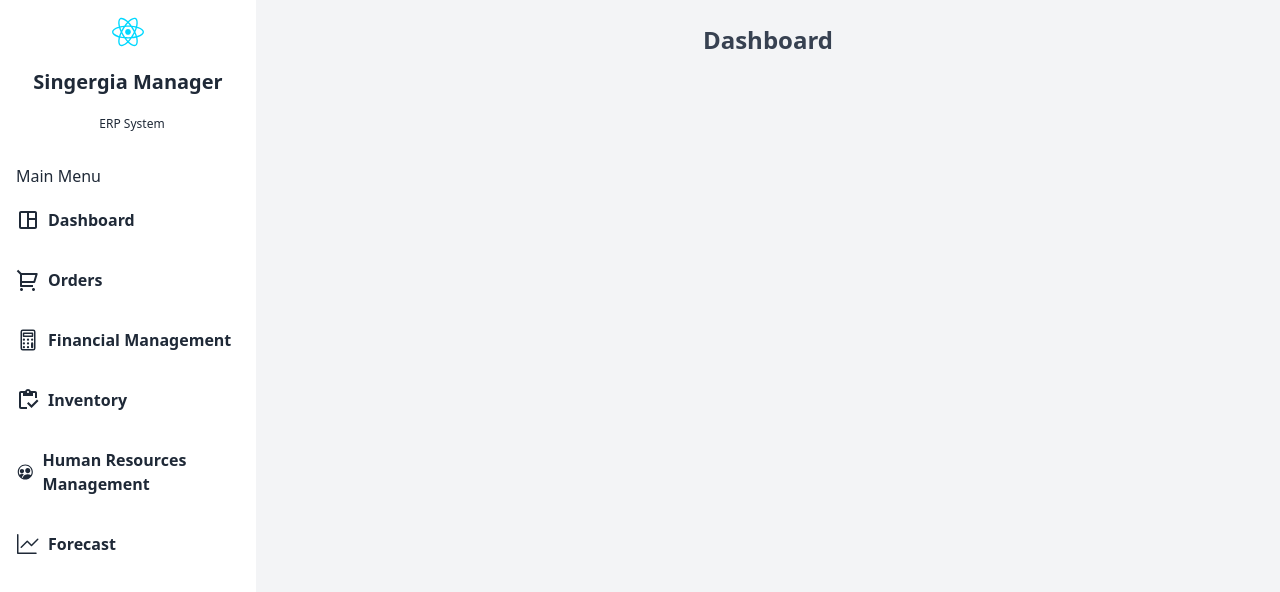
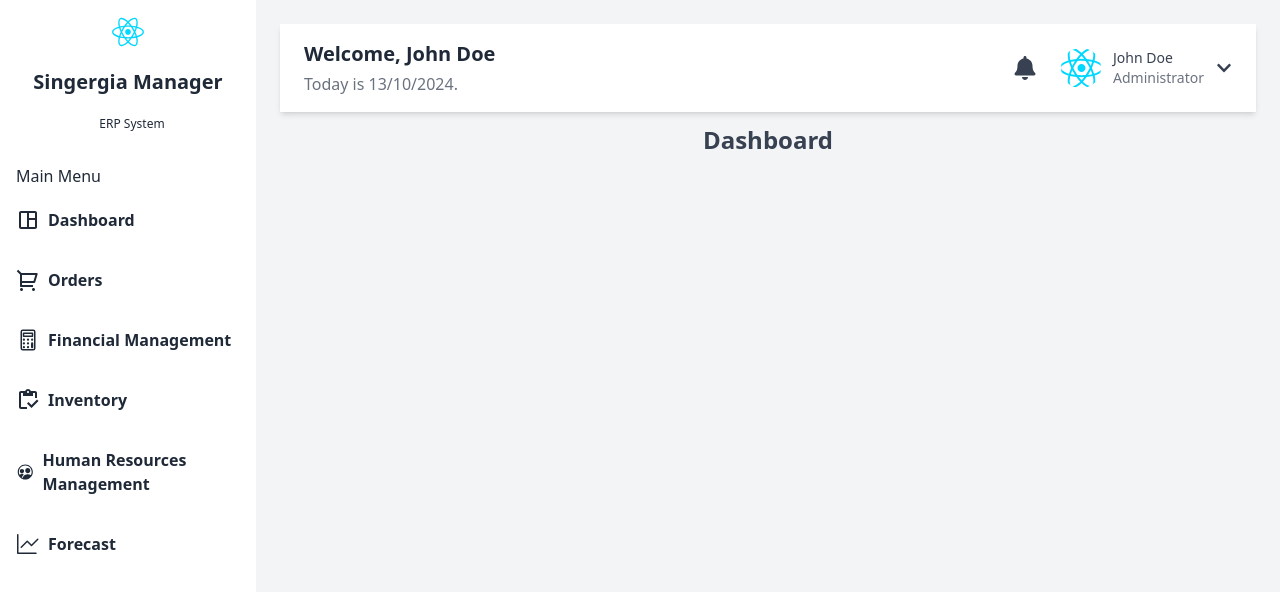
Before and after one commit to SinergiaManager/sinergiamanager-frontend, a React (Vite) app: page /dashboard in a window 1280 px wide. Shown: the top 592 px of the page. Built offline with nearby package versions, Linux system fonts and the light colour scheme.

Commit message:
feat(drawer and navbar)

```diff
--- a/src/components/Drawer.tsx
+++ b/src/components/Drawer.tsx
@@ -20,7 +20,7 @@ const Drawer: React.FC = () => {
     return (
         <div className="bg-gray-100 dark:bg-gray-900">
             <button
-                className="fixed top-4 left-4 z-50 bg-white dark:bg-gray-800 p-4 rounded-md shadow-md md:hidden cursor-pointer"
+                className="fixed bottom-4 left-4 z-50 bg-white dark:bg-gray-800 p-4 rounded-md shadow-md md:hidden cursor-pointer"
                 onClick={toggleDrawer}
             >
                 <FaBars className="h-6 w-6 text-black dark:text-white" />
--- /dev/null
+++ b/src/components/Navbar.tsx
@@ -0,0 +1,111 @@
+import React, { useState, useEffect, useRef } from 'react';
+import { FaBell, FaChevronDown } from 'react-icons/fa';
+import profilePic from '../assets/react.svg';
+
+const Navbar: React.FC = () => {
+    const [showSettingsMenu, setShowSettingsMenu] = useState<boolean>(false);
+    const [showNotificationMenu, setShowNotificationMenu] = useState<boolean>(false);
+
+    const settingsMenuRef = useRef<HTMLDivElement>(null);
+    const notificationMenuRef = useRef<HTMLDivElement>(null);
+
+    const today = new Date();
+    const formattedDate = today.toLocaleDateString('en-GB');
+
+    const username = "John Doe";
+    const role = "Administrator";
+
+    const toggleSettingsMenu = () => {
+        setShowSettingsMenu(!showSettingsMenu);
+        setShowNotificationMenu(false); // Close notifications if settings menu is opened
+    };
+
+    const toggleNotificationMenu = () => {
+        setShowNotificationMenu(!showNotificationMenu);
+        setShowSettingsMenu(false); // Close settings if notification menu is opened
+    };
+
+    const handleClickOutside = (event: MouseEvent) => {
+        // Close the menus if clicked outside
+        if (
+            settingsMenuRef.current &&
+            !settingsMenuRef.current.contains(event.target as Node) &&
+            notificationMenuRef.current &&
+            !notificationMenuRef.current.contains(event.target as Node)
+        ) {
+            setShowSettingsMenu(false);
+            setShowNotificationMenu(false);
+        }
+    };
+
+    useEffect(() => {
+        document.addEventListener('mousedown', handleClickOutside);
+
+        // Cleanup event listener on component unmount
+        return () => {
+            document.removeEventListener('mousedown', handleClickOutside);
+        };
+    }, []);
+
+    return (
+        <nav className="w-full bg-white dark:bg-gray-800 shadow-md px-6 py-4 flex justify-between items-center">
+            <div className="flex flex-col items-start space-y-1">
+                <h1 className="text-xl font-semibold text-gray-800 dark:text-gray-200">
+                    Welcome, {username}
+                </h1>
+                <p className="text-gray-500 dark:text-gray-400">
+                    Today is {formattedDate}.
+                </p>
+            </div>
+
+            <div className="flex items-center space-x-6">
+                {/* Notification Icon with Dropdown */}
+                <div className="relative" ref={notificationMenuRef}>
+                    <FaBell
+                        className="h-6 w-6 text-gray-700 dark:text-gray-200 cursor-pointer"
+                        onClick={toggleNotificationMenu}
+                    />
+
+                    {showNotificationMenu && (
+                        <div className="absolute right-0 mt-2 w-48 bg-white dark:bg-gray-700 rounded-md shadow-lg py-2">
+                            <p className="block px-4 py-2 text-gray-800 dark:text-gray-200">
+                                No new notifications
+                            </p>
+                            <a href="#" className="block px-4 py-2 text-gray-800 dark:text-gray-200 hover:bg-gray-100 dark:hover:bg-gray-600">
+                                View all notifications
+                            </a>
+                        </div>
+                    )}
+                </div>
+
+                {/* Profile & Settings Menu */}
+                <div className="relative" ref={settingsMenuRef}>
+                    <div className="flex items-center space-x-3 cursor-pointer" onClick={toggleSettingsMenu}>
+                        <img
+                            src={profilePic}
+                            alt="Profile"
+                            className="h-10 w-10 rounded-full object-cover"
+                        />
+
+                        <div className="flex flex-col text-sm text-gray-700 dark:text-gray-200">
+                            <span>{username}</span>
+                            <span className="text-gray-500 dark:text-gray-400">{role}</span>
+                        </div>
+
+                        <FaChevronDown className="h-4 w-4 text-gray-700 dark:text-gray-200" />
+                    </div>
+
+                    {showSettingsMenu && (
+                        <div className="absolute right-0 mt-2 w-48 bg-white dark:bg-gray-700 rounded-md shadow-lg py-2">
+                            <a href="#" className="block px-4 py-2 text-gray-800 dark:text-gray-200 hover:bg-gray-100 dark:hover:bg-gray-600">Profile</a>
+                            <a href="#" className="block px-4 py-2 text-gray-800 dark:text-gray-200 hover:bg-gray-100 dark:hover:bg-gray-600">Settings</a>
+                            <a href="#" className="block px-4 py-2 text-gray-800 dark:text-gray-200 hover:bg-gray-100 dark:hover:bg-gray-600">Logout</a>
+                        </div>
+                    )}
+                </div>
+            </div>
+        </nav>
+    );
+};
+
+export default Navbar;
--- a/src/main.tsx
+++ b/src/main.tsx
@@ -6,6 +6,7 @@ import Login from './components/Login';
 import React, { StrictMode } from 'react';
 import ForgotPassword from './components/ForgotPassword';
 import Drawer from './components/Drawer';
+import Navbar from './components/Navbar';
 
 const App: React.FC = () => {
   return (
@@ -23,7 +24,8 @@ const App: React.FC = () => {
                     <Drawer />
 
                     <div className="flex-grow bg-gray-100 dark:bg-gray-900 p-6">
-                      <h1 className="text-2xl font-bold text-gray-700 dark:text-gray-200 text-center">
+                      <Navbar />
+                      <h1 className="text-2xl font-bold text-gray-700 dark:text-gray-200 text-center mt-3">
                         Dashboard
                       </h1>
                     </div>
```
